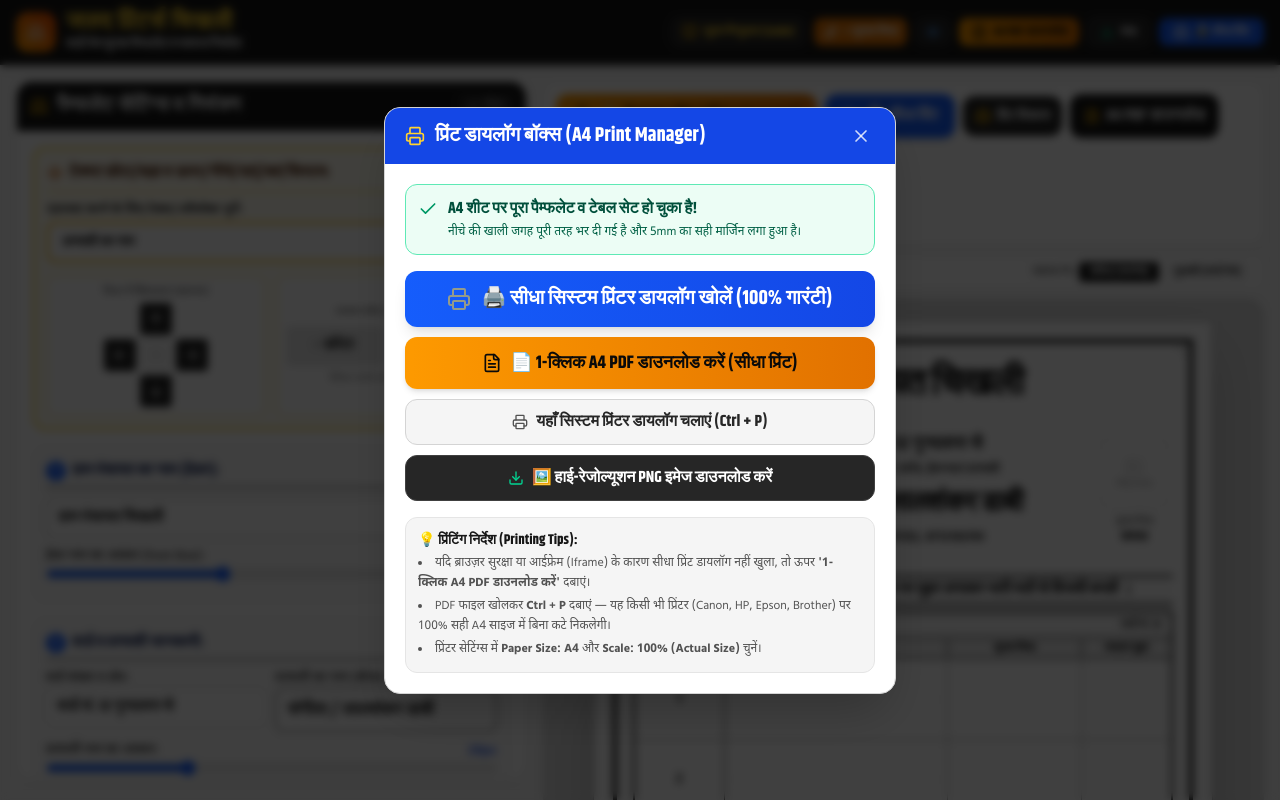
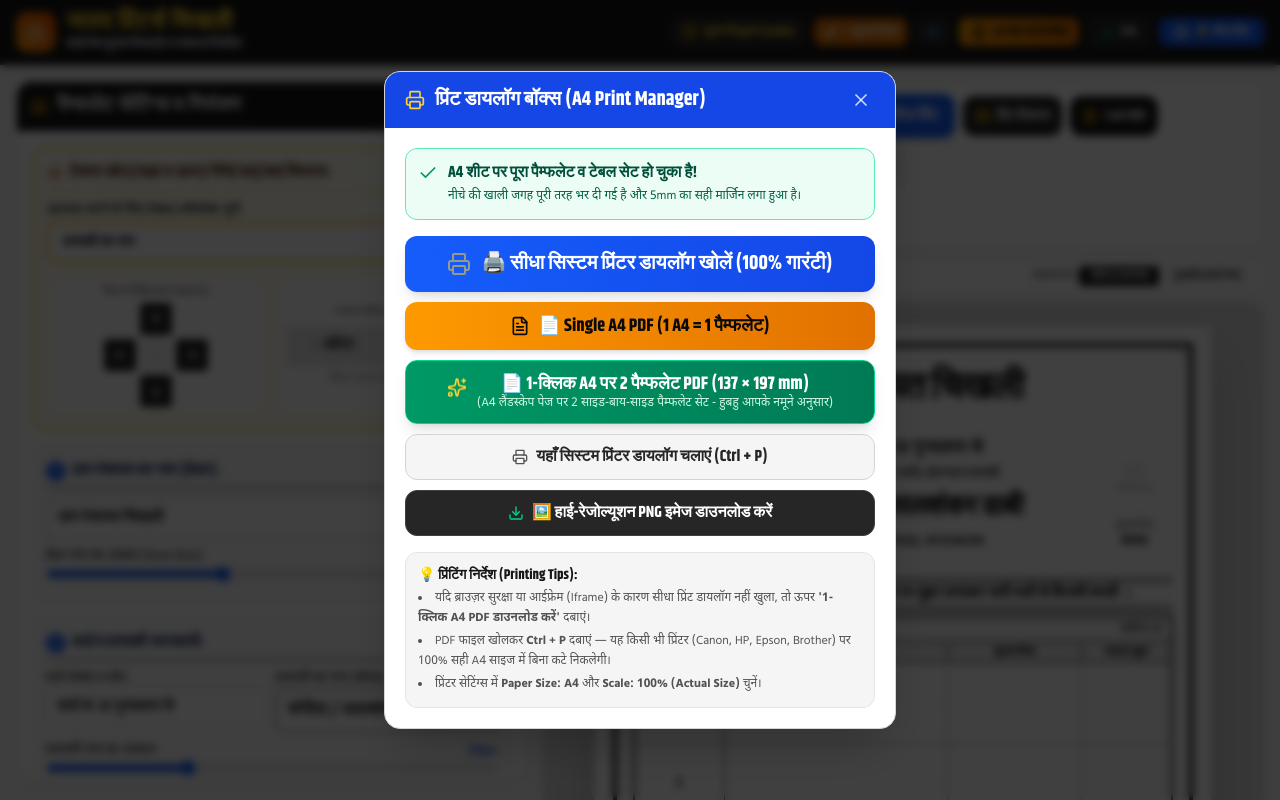
Before and after one commit to yadavnagji-web/PANCH-SARPANCH-ELECTION, a React (Vite) app: page / in a window 1280 px wide. Both pictures are taken after a click on the button "प्रिंट विकल्प". Shown: the top 800 px of the page. Built offline with nearby package versions, Linux system fonts and the light colour scheme; a web font is replaced by a local one.

Commit message:
feat: add 2-in-1 A4 pamphlet PDF download
Implemented a custom PDF generator to place two 137x197mm pamphlets side-by-side on an A4 landscape page with cutting guidelines.

```diff
--- a/src/App.tsx
+++ b/src/App.tsx
@@ -27,6 +27,7 @@ import { exportElementAsImage } from './utils/exportImage.ts';
 import {
   downloadA4SinglePamphletPDF,
   downloadSinglePamphletPDF,
+  downloadA4TwoPamphletsCustomPDF,
 } from './utils/pdfGenerator.ts';
 
 const STORAGE_KEY = 'wardpanch_pamphlet_data_v4';
@@ -208,6 +209,26 @@ export default function App() {
     } catch (err) {
       console.error('PDF export error:', err);
       alert('PDF डाउनलोड करने में समस्या आई। कृपया पुनः प्रयास करें।');
+    } finally {
+      setIsDownloading(false);
+    }
+  };
+
+  // 1-Click A4 2-in-1 Dual Pamphlet PDF Download (137 mm x 197 mm) as requested
+  const handleDownload2UpPdf = async () => {
+    setIsDownloading(true);
+    try {
+      const dataUrl = await getOrGenerateLockSnapshot();
+      if (dataUrl) {
+        await downloadA4TwoPamphletsCustomPDF(dataUrl, data.candidateName);
+        setPrintFeedback('✅ A4 पर 2 पैम्फलेट (137 × 197 mm) PDF सफलतापूर्वक डाउनलोड हो गया!');
+        try {
+          confetti({ particleCount: 50, spread: 60, origin: { y: 0.8 } });
+        } catch (_) {}
+      }
+    } catch (err) {
+      console.error('2-Up PDF export error:', err);
+      alert('2-in-1 PDF डाउनलोड करने में समस्या आई।');
     } finally {
       setIsDownloading(false);
     }
@@ -432,16 +453,28 @@ export default function App() {
                 <span>प्रिंट विकल्प</span>
               </button>
 
-              {/* Direct A4 PDF Download */}
+              {/* Direct A4 Single PDF Download */}
               <button
                 type="button"
                 onClick={handleQuickDownloadPdf}
                 disabled={isDownloading || isLocking}
-                className="px-3.5 py-2.5 bg-neutral-900 hover:bg-neutral-800 text-white rounded-xl font-khand font-bold text-base flex items-center gap-1.5 shadow-xs transition-all cursor-pointer disabled:opacity-50"
-                title="A4 साइज PDF डाउनलोड करें"
+                className="px-3 py-2.5 bg-neutral-900 hover:bg-neutral-800 text-white rounded-xl font-khand font-bold text-sm flex items-center gap-1.5 shadow-xs transition-all cursor-pointer disabled:opacity-50"
+                title="1 A4 पेज = 1 पैम्फलेट PDF डाउनलोड करें"
               >
                 <FileText className="w-4 h-4 text-amber-400" />
-                <span>{isDownloading ? 'तैयार हो रहा है...' : 'A4 PDF डाउनलोड'}</span>
+                <span>1 A4 PDF</span>
+              </button>
+
+              {/* 1-Click A4 2-in-1 Dual Pamphlet PDF (137 mm x 197 mm) as requested */}
+              <button
+                type="button"
+                onClick={handleDownload2UpPdf}
+                disabled={isDownloading || isLocking}
+                className="px-3.5 py-2.5 bg-linear-to-r from-emerald-600 to-emerald-700 hover:from-emerald-500 hover:to-emerald-600 text-white rounded-xl font-khand font-black text-base flex items-center gap-1.5 shadow-md hover:shadow-lg transition-all cursor-pointer disabled:opacity-50 border border-emerald-400"
+                title="1-क्लिक में A4 लैंडस्केप पेज पर 2 पैम्फलेट सेट करें (137 × 197 mm)"
+              >
+                <Sparkles className="w-4 h-4 text-amber-300 animate-pulse" />
+                <span>{isDownloading ? 'तैयार हो रहा है...' : '📄 A4 पर 2 सेट (137×197mm)'}</span>
               </button>
 
               {/* PNG Download */}
@@ -658,7 +691,7 @@ export default function App() {
                   <span>🖨️ सीधा सिस्टम प्रिंटर डायलॉग खोलें (100% गारंटी)</span>
                 </a>
 
-                {/* 2. Quick A4 PDF Download */}
+                {/* 2. Quick A4 Single PDF Download */}
                 <button
                   type="button"
                   onClick={() => {
@@ -666,12 +699,31 @@ export default function App() {
                     setIsPrintDialogOpen(false);
                   }}
                   disabled={isDownloading}
-                  className="w-full py-3 px-4 bg-linear-to-r from-amber-500 to-amber-600 hover:from-amber-400 hover:to-amber-500 text-neutral-950 font-khand font-black text-lg rounded-xl shadow-md flex items-center justify-center gap-2 transition-all cursor-pointer disabled:opacity-50"
+                  className="w-full py-2.5 px-4 bg-linear-to-r from-amber-500 to-amber-600 hover:from-amber-400 hover:to-amber-500 text-neutral-950 font-khand font-black text-lg rounded-xl shadow-md flex items-center justify-center gap-2 transition-all cursor-pointer disabled:opacity-50"
                 >
                   <FileText className="w-5 h-5" />
                   <span>
-                    {isDownloading ? 'तैयार हो रहा है...' : '📄 1-क्लिक A4 PDF डाउनलोड करें (सीधा प्रिंट)'}
+                    {isDownloading ? 'तैयार हो रहा है...' : '📄 Single A4 PDF (1 A4 = 1 पैम्फलेट)'}
                   </span>
+                </button>
+
+                {/* 3. Featured 1-Click A4 2-in-1 Dual Pamphlet PDF (137 mm x 197 mm) */}
+                <button
+                  type="button"
+                  onClick={() => {
+                    handleDownload2UpPdf();
+                    setIsPrintDialogOpen(false);
+                  }}
+                  disabled={isDownloading}
+                  className="w-full py-3 px-4 bg-linear-to-r from-emerald-600 to-emerald-700 hover:from-emerald-500 hover:to-emerald-600 text-white font-khand font-black text-lg rounded-xl shadow-lg flex items-center justify-center gap-2.5 transition-all cursor-pointer disabled:opacity-50 border border-emerald-400"
+                >
+                  <Sparkles className="w-5 h-5 text-amber-300 animate-bounce" />
+                  <div className="flex flex-col items-center leading-tight">
+                    <span>📄 1-क्लिक A4 पर 2 पैम्फलेट PDF (137 × 197 mm)</span>
+                    <span className="text-xs font-normal text-emerald-100 font-devanagari">
+                      (A4 लैंडस्केप पेज पर 2 साइड-बाय-साइड पैम्फलेट सेट - हुबहु आपके नमूने अनुसार)
+                    </span>
+                  </div>
                 </button>
 
                 {/* 3. In-page Browser Print Dialog (Fallback) */}
--- a/src/utils/pdfGenerator.ts
+++ b/src/utils/pdfGenerator.ts
@@ -96,6 +96,59 @@ export async function downloadA4TwoPamphletsPDF(imageDataUrl: string, candidateN
 }
 
 /**
+ * Generates and downloads an A4 Landscape PDF with TWO Pamphlets placed side-by-side,
+ * each sized EXACTLY Width: 137 mm, Height: 197 mm, matching the user's attached reference PDF.
+ *
+ * Dimensions:
+ * A4 Landscape: 297 mm width × 210 mm height
+ * Two Pamphlets: 137 mm width × 197 mm height each
+ * Left pamphlet: X = 8 mm, Y = 6.5 mm
+ * Right pamphlet: X = 152 mm, Y = 6.5 mm
+ * Center cut mark: X = 148.5 mm (exact middle)
+ */
+export async function downloadA4TwoPamphletsCustomPDF(imageDataUrl: string, candidateName: string) {
+  const doc = new jsPDF({
+    orientation: 'landscape',
+    unit: 'mm',
+    format: 'a4',
+  });
+
+  const pageWidth = 297;
+  const pageHeight = 210;
+
+  // Exact user specified dimensions
+  const pamphletWidth = 137; // 137 mm
+  const pamphletHeight = 197; // 197 mm
+
+  const topMargin = (pageHeight - pamphletHeight) / 2; // 6.5 mm
+  const leftPamphletX = 8; // 8 mm margin
+  const rightPamphletX = 152; // 152 mm (152 + 137 = 289 mm, leaving 8 mm right margin)
+  const centerCuttingX = pageWidth / 2; // 148.5 mm
+
+  // 1. Add Left Pamphlet (137 x 197 mm)
+  doc.addImage(imageDataUrl, 'PNG', leftPamphletX, topMargin, pamphletWidth, pamphletHeight, undefined, 'FAST');
+
+  // 2. Add Right Pamphlet (137 x 197 mm)
+  doc.addImage(imageDataUrl, 'PNG', rightPamphletX, topMargin, pamphletWidth, pamphletHeight, undefined, 'FAST');
+
+  // 3. Draw Center Cutting Guideline (✂ --- Dotted Line)
+  doc.setDrawColor(160, 160, 160);
+  doc.setLineWidth(0.3);
+  doc.setLineDashPattern([2, 2], 0);
+  doc.line(centerCuttingX, 4, centerCuttingX, pageHeight - 4);
+
+  // Add Scissor marks
+  doc.setFontSize(10);
+  doc.setTextColor(120, 120, 120);
+  doc.text('✂', centerCuttingX, 8, { align: 'center' });
+  doc.text('✂', centerCuttingX, pageHeight / 2, { align: 'center' });
+  doc.text('✂', centerCuttingX, pageHeight - 6, { align: 'center' });
+
+  const cleanName = (candidateName || 'wardpanch').replace(/[^a-zA-Z0-9\u0900-\u097F]/g, '_');
+  doc.save(`A4-2in1-137x197mm-${cleanName}.pdf`);
+}
+
+/**
  * Generates and downloads an A4 Landscape PDF with FOUR pamphlets (Voter Slips)
  * in a 2x2 grid with horizontal and vertical cut lines.
  */
```
Also changed, not shown: 2 other files (tests, documents, lock files or other folders).
